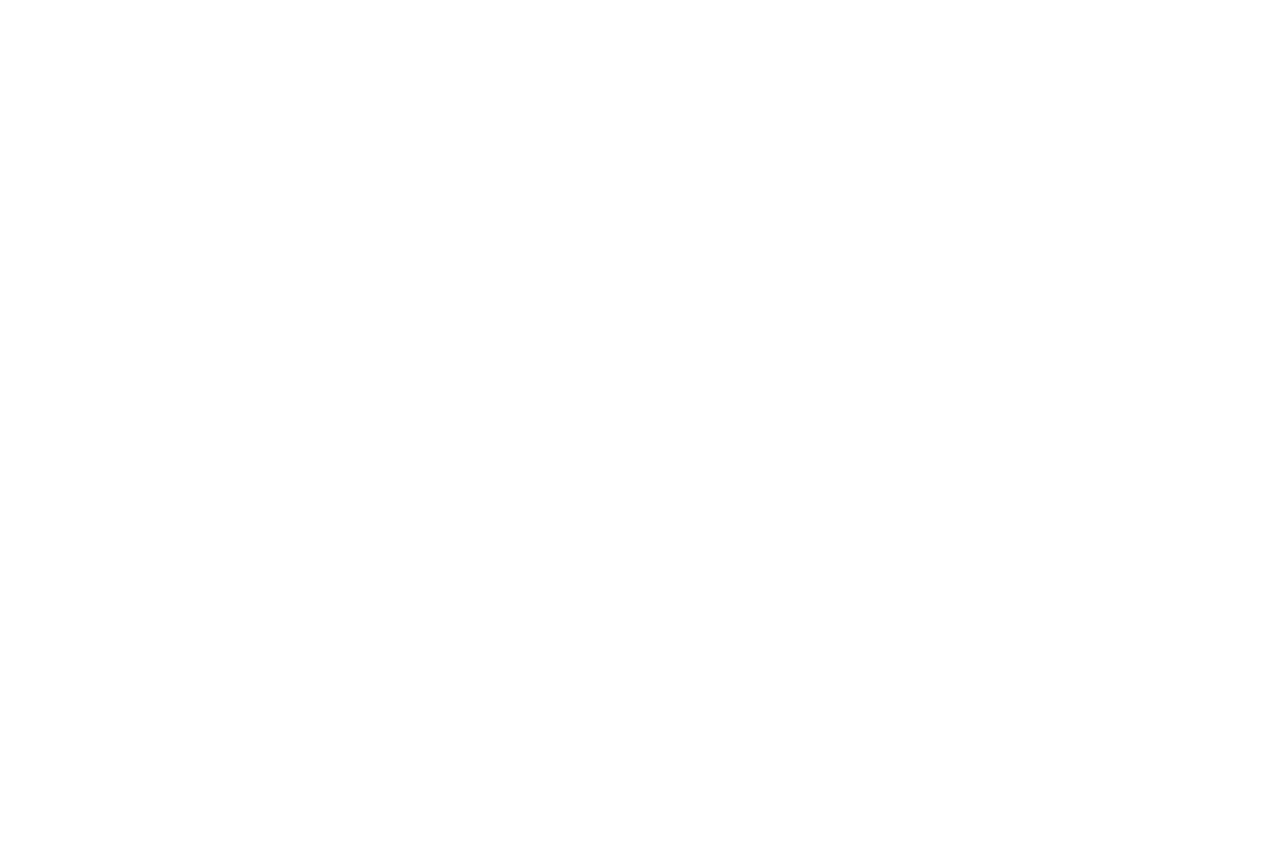
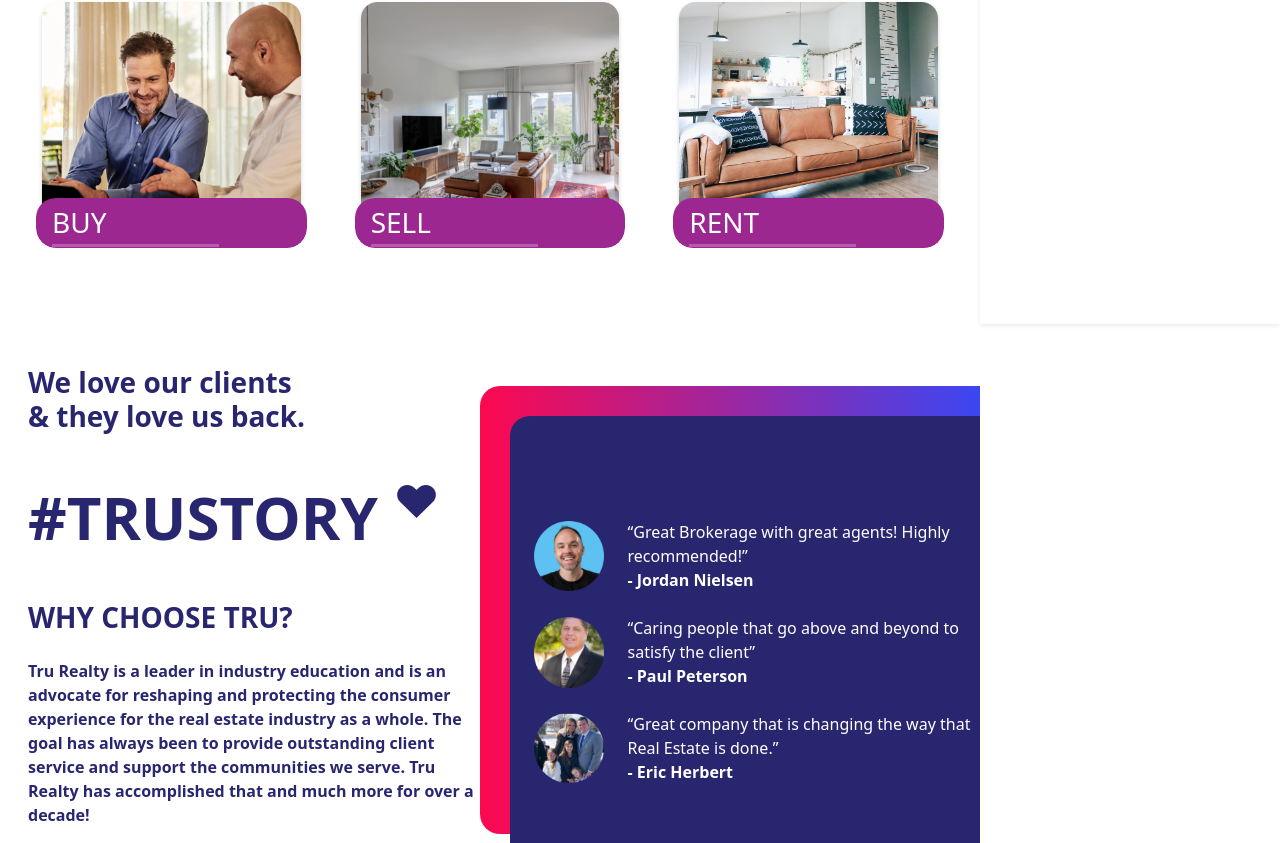
Before and after one commit to haisontop/trurealy, a React (Create React App) app: page /consumer in a window 1280 px wide. Before the commit this address had no page. Shown: the part 892-1735 px from the top of the page. Before the commit the page ends 800 px from the top, so only its background shows below. Built offline with nearby package versions, Linux system fonts and the light colour scheme.

Commit message:
consumer added

```diff
--- a/src/App.jsx
+++ b/src/App.jsx
@@ -2,13 +2,16 @@
 import { BrowserRouter, Route, Routes } from "react-router-dom";
 import Navigation from "./components/Navigation";
 import Home from "./pages/Home/Home";
+import Homecosumer from "./pages/Home/HomeCosumer";
 
 function App() {
   return (
     <div>
       <BrowserRouter>
         <Routes>
-          <Route path="/" element={<Home />} />
+          <Route path="/" element={<Home />}>
+          </Route>
+          <Route path="/consumer" element={<Homecosumer />} />
         </Routes>
       </BrowserRouter>
     </div>
--- a/src/components/Footer.jsx
+++ b/src/components/Footer.jsx
@@ -27,57 +27,57 @@
         <div className="col-2">
           <ul style={{ listStyle: "none", textDecoration: "none" }}>
             <li>
-              <Link to="/">
+              <Link to="/" style={{textDecoration : "none"}}>
                 <span className="footer-list">Building Box prodcust</span>
               </Link>
             </li>
             <li>
-              <Link to="/">
+              <Link to="/" style={{textDecoration : "none"}}>
                 <span className="footer-list">Careers at Tru</span>
               </Link>
             </li>
             <li>
-              <Link to="/">
+              <Link to="/" style={{textDecoration : "none"}}>
                 <span className="footer-list">Giving Back</span>
               </Link>
             </li>
             <li>
-              <Link to="/">
+              <Link to="/" style={{textDecoration : "none"}}>
                 <span className="footer-list">Agent Equity</span>
               </Link>
             </li>
             <li>
-              <Link to="/">
+              <Link to="/" style={{textDecoration : "none"}}>
                 <span className="footer-list">Agent Influencer</span>
               </Link>
             </li>
             <li>
-              <Link to="/">
+              <Link to="/" style={{textDecoration : "none"}}>
                 <span className="footer-list">Rev Share</span>
               </Link>
             </li>
             <li>
-              <Link to="/">
+              <Link to="/" style={{textDecoration : "none"}}>
                 <span className="footer-list">Learn & Earn</span>
               </Link>
             </li>
             <li>
-              <Link to="/">
+              <Link to="/" style={{textDecoration : "none"}}>
                 <span className="footer-list">Social Feed</span>
               </Link>
             </li>
             <li>
-              <Link to="/">
+              <Link to="/" style={{textDecoration : "none"}}>
                 <span className="footer-list">In The Press</span>
               </Link>
             </li>
             <li>
-              <Link to="/">
+              <Link to="/" style={{textDecoration : "none"}}>
                 <span className="footer-list">Blog</span>
               </Link>
             </li>
             <li>
-              <Link to="/">
+              <Link to="/" style={{textDecoration : "none"}}>
                 <span className="footer-list">Refund Policy</span>
               </Link>
             </li>
@@ -86,61 +86,61 @@
         <div className="col-3">
           <ul style={{ listStyle: "none", textDecoration: "none" }}>
             <li>
-              <Link to="/">
+              <Link to="/" style={{textDecoration : "none"}}>
                 <span className="footer-list">Privacy Policy</span>
               </Link>
             </li>
             <li>
-              <Link to="/">
+              <Link to="/" style={{textDecoration : "none"}}>
                 <span className="footer-list">Terms of Service</span>
               </Link>
             </li>
             <li>
-              <Link to="/">
+              <Link to="/" style={{textDecoration : "none"}}>
                 <span className="footer-list">DMCA Notice</span>
               </Link>
             </li>
             <li>
-              <Link to="/">
+              <Link to="/" style={{textDecoration : "none"}}>
                 <span className="footer-list">Cookie Policy</span>
               </Link>
             </li>
             <li>
-              <Link to="/">
+              <Link to="/" style={{textDecoration : "none"}}>
                 <span className="footer-list">Sitemap</span>
               </Link>
             </li>
             <li>
-              <Link to="/">
+              <Link to="/" style={{textDecoration : "none"}}>
                 <span className="footer-list">Accessibility Statement</span>
               </Link>
             </li>
             <li>
-              <Link to="/">
+              <Link to="/" style={{textDecoration : "none"}}>
                 <span className="footer-list">Fair Housing Statement</span>
               </Link>
             </li>
             <li>
-              <Link to="/">
+              <Link to="/" style={{textDecoration : "none"}}>
                 <span className="footer-list">MLS Compliance Statements</span>
               </Link>
             </li>
             <li>
-              <Link to="/">
+              <Link to="/" style={{textDecoration : "none"}}>
                 <span className="footer-list">
                   New York Fair Housing Statement
                 </span>
               </Link>
             </li>
             <li>
-              <Link to="/">
+              <Link to="/" style={{textDecoration : "none"}}>
                 <span className="footer-list">
                   Texas Consumer Protection Notice
                 </span>
               </Link>
             </li>
             <li>
-              <Link to="/">
+              <Link to="/" style={{textDecoration : "none"}}>
                 <span className="footer-list">
                   Texas Commission Information
                 </span>
--- a/src/components/home/SmarterAgent.jsx
+++ b/src/components/home/SmarterAgent.jsx
@@ -1,5 +1,5 @@
 import React from "react";
-import { smarter } from "../../constant/MOCK_DATA.JS";
+import  smarter from "../../constants/SMARTER_MOCK_DATA";
 import Smartercard from "./SmarterCard";
 
 const SmarterAgent = () => {
--- a/src/components/home/SmarterCard.jsx
+++ b/src/components/home/SmarterCard.jsx
@@ -1,6 +1,6 @@
 import React from 'react';
-import Link from 'next/link'
 import {AiOutlineArrowRight} from 'react-icons/ai'
+import { Link } from 'react-router-dom';
 const Smartercard = ({actions, discription, link, img}) => {
     return (
         <div className='col-4'>
@@ -11,8 +11,8 @@
                <hr style={{height: "3px", backgroundColor:"white", width:"70%"}} className="mt-1 bg-white border-0" />
                <p className='mt-1 fw-lighter'>{discription}</p>
                <div className='mt-5 pt-4'>
-                 <Link href={link.href}>
-                     <div>
+                 <Link to={link.href} style={{textDecoration: "none"}}>
+                     <div className='text-white'>
                         <span style={{cursor: "pointer"}} className="fs-5">
                           {link.name}
                         </span>
--- a/src/components/home/trastory/Trastory.jsx
+++ b/src/components/home/trastory/Trastory.jsx
@@ -1,5 +1,5 @@
 import React from "react";
-import { trustory } from "../../../constant/MOCK_DATA.JS";
+import { trustory } from "../../../constants/TRUSTORY-MOCK_DATA.js";
 
 const Trastory = () => {
   return (
--- /dev/null
+++ b/src/constants/SMARTER_MOCK_DATA.js
@@ -0,0 +1,30 @@
+const smarter = [
+    {
+       action : "BUY",
+       discription: "God help us, we are in the hands of engineers. God help us we are in the hands of engineers.",
+       link:{
+           name : "SEE OUR LISTINGS",
+           href : "/"
+       },
+       img:"/assets/smarter-1.png"
+    },
+    {
+        action : "SELL",
+        discription: "God help us, we are in the hands of engineers. God help us we are in the hands of engineers.",
+        link:{
+            name : "FIND AN AGENTS",
+            href : "/"
+        },
+        img:"/assets/d.png"
+     },
+     {
+        action : "RENT",
+        discription: "God help us, we are in the hands of engineers. God help us we are in the hands of engineers.",
+        link:{
+            name : "SEE OUR LISTINGS",
+            href : "/"
+        },
+        img:"/assets/smarter-3.png"
+     }
+]
+export default  smarter;
--- /dev/null
+++ b/src/constants/TRUSTORY-MOCK_DATA.js
@@ -0,0 +1,17 @@
+export const trustory = [
+    {
+        img:"/assets/trastory-1.png",
+        massage: "“Great Brokerage with great agents! Highly recommended!”",
+        name: "- Jordan Nielsen",
+    },
+    {
+        img:"/assets/trastory-2.png",
+        massage: "“Caring people that go above and beyond to satisfy the client”",
+        name: "- Paul Peterson",
+    },
+    {
+        img:"/assets/trastory-3.png",
+        massage: "“Great company that is changing the way that Real Estate is done.”",
+        name: "- Eric Herbert",
+    }
+]
--- /dev/null
+++ b/src/pages/Home/HomeCosumer.jsx
@@ -0,0 +1,26 @@
+import React from 'react';
+import Layout from '../../components/Layout';
+import ConsumerBanner from '../../components/home/ConsumerBanner';
+import SmarterAgent from '../../components/home/SmarterAgent';
+import Trastory from '../../components/home/trastory/Trastory';
+import ConsumerMiddleBanner from '../../components/home/ConsumerMiddleBanner';
+import ParfectAgent from '../../components/home/ParfectAgent';
+import ConsumerBottom from '../../components/home/ConsumerBottom'
+import { Container } from 'react-bootstrap';
+
+const Homecosumer = () => {
+    return (
+        <Layout>
+        <ConsumerBanner />
+        <Container className="px-0">
+          <SmarterAgent />
+          <Trastory />
+          <ConsumerMiddleBanner />
+          <ParfectAgent />
+          <ConsumerBottom />
+        </Container>
+      </Layout>
+    );
+}
+
+export default Homecosumer;
```
